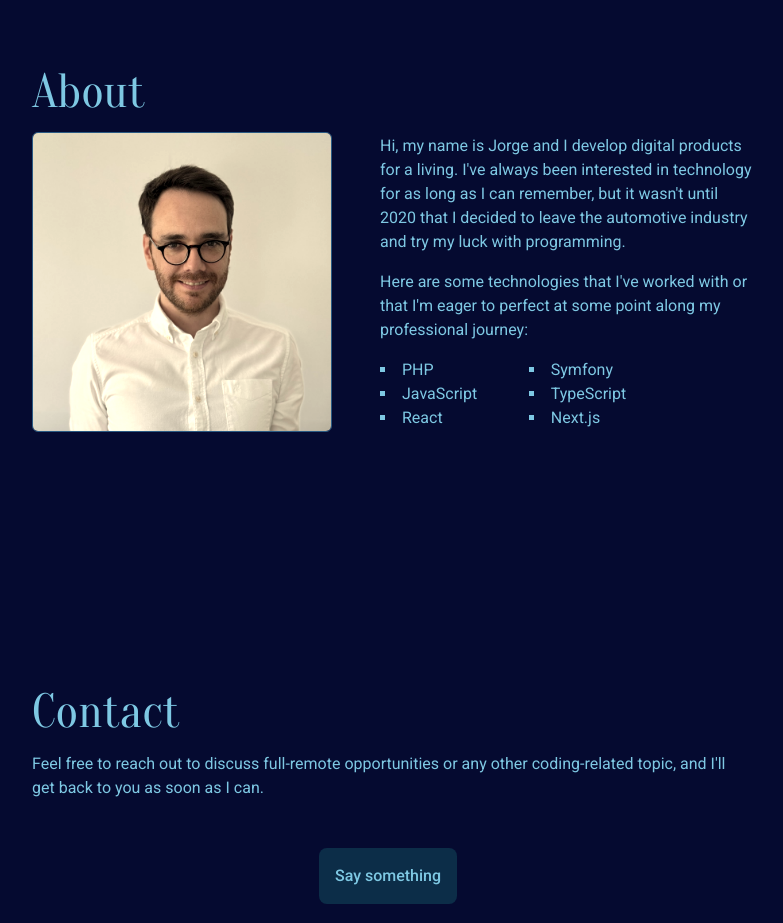
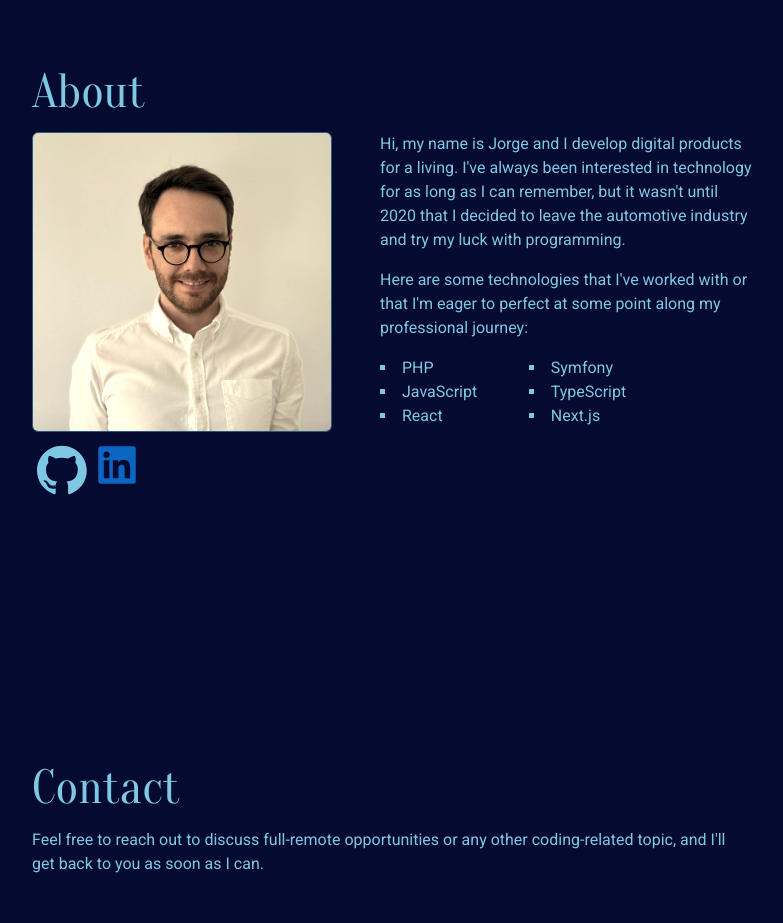
Before and after one commit to jgarciatorralba/presentation-portfolio-project, a Next.js app: page / in a window 1280 px wide. Shown: the part 860-1783 px from the top of the page, without its empty margins (248-1031 px from the left). Built offline with nearby package versions, Linux system fonts and the light colour scheme.

Commit message:
add links to social networks

```diff
--- a/app/_components/about.tsx
+++ b/app/_components/about.tsx
@@ -2,6 +2,9 @@
 import { ReactNode } from "react";
 import { oranienbaum } from "../(root)/fonts";
 import Section from "./section";
+
+const gitHubProfile = "https://github.com/jgarciatorralba";
+const linkedInProfile = "https://www.linkedin.com/in/jgarciatorralba/?locale=en_US";
 
 export default function About(): ReactNode {
     return (
@@ -9,7 +12,7 @@
             <div>
                 <div className="section-container">
                     <h2 className={`header ${oranienbaum.className}`}>About</h2>
-                    <div className="flex flex-col lg:flex-row items-center gap-12">
+                    <div className="flex flex-col lg:flex-row gap-12">
                         <div className="sm:mb-8 lg:mb-0">
                             <p className="paragraph">Hi, my name is Jorge and I develop digital products for a living. I've always been interested in technology for as long as I can remember, but it wasn't until 2020 that I decided to leave the automotive industry and try my luck with programming.
                             </p>
@@ -23,7 +26,13 @@
                                 <li className="sm:col-span-2">Next.js</li>
                             </ul>
                         </div>
-                        <Image src="/pic.png" alt="Front Picture" width={300} height={300} className="rounded-md sepia-[.35] contrast-[1.1] border border-midnightBlue lg:order-first w-[250px] md:w-[300px]" quality={100} />
+                        <div className="min-w-[250px] md:min-w-[300px] lg:order-first mx-auto">
+                            <Image src="/pic.png" alt="Front Picture" width={300} height={300} className="rounded-md sepia-[.35] contrast-[1.1] border border-midnightBlue" quality={100} />
+                            <div className="flex flex-row justify-start py-2">
+                                <a className="w-[45] p-[5px]" href={gitHubProfile} rel="noopener noreferrer" target="_blank"><Image src="/github.svg" quality={100} alt="GitHub Logo" width={50} height={50} /></a>
+                                <a className="w-100" href={linkedInProfile} rel="noopener noreferrer" target="_blank"><Image src="/linkedin.svg" quality={100} alt="LinkedIn Logo" width={50} height={50} /></a>
+                            </div>
+                        </div>
                     </div>
                 </div>
             </div>
```
Also changed, not shown: public/github.svg (added), public/linkedin.svg (added).
